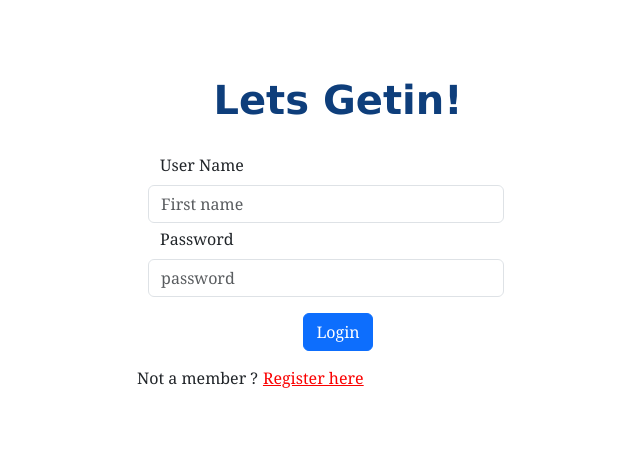
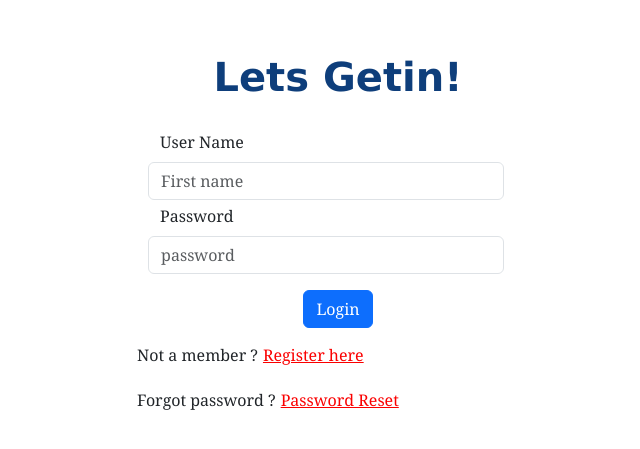
Before and after one commit to SelvakumarBoominathan/CleanEase-FrontEnd, a React (Vite) app: page /Login in a window 1280 px wide. Shown: the part 149-598 px from the top of the page, without its empty margins (302-942 px from the left). Built offline with nearby package versions, Linux system fonts and the light colour scheme.

Commit message:
reset password page added

```diff
--- a/src/App.jsx
+++ b/src/App.jsx
@@ -5,6 +5,7 @@ import Homepage from "./_components/_Homepage.jsx";
 import "bootstrap/dist/css/bootstrap.min.css";
 import Registerpage from "./_components/_Registerpage/Registerpage";
 import Login from "./_components/_Login/Login";
+import Password_reset from "./_components/_Passswordreset/PasswordReset.jsx";
 
 function App() {
   return (
@@ -15,6 +16,7 @@ function App() {
             <Route path="/" element={<Homepage />} />
             <Route path="/Registerpage" element={<Registerpage />} />
             <Route path="/Login" element={<Login />} />
+            <Route path="/passwordreset" element={<Password_reset />} />
           </Routes>
         </BrowserRouter>
       </div>
--- a/src/_components/_Login/Login-styles.css
+++ b/src/_components/_Login/Login-styles.css
@@ -29,6 +29,14 @@ h1 {
   color: rgb(250, 0, 0);
 }
 
+.pasword-reset-link-container {
+  display: flex;
+  margin-top: 5px;
+}
+.pasword-reset-link {
+  color: rgb(250, 0, 0);
+}
+
 p {
   margin-right: 5px;
 }
--- a/src/_components/_Login/Login.jsx
+++ b/src/_components/_Login/Login.jsx
@@ -6,8 +6,6 @@ import Form from "react-bootstrap/Form";
 import Row from "react-bootstrap/Row";
 import "./Login-styles.css";
 import { Link } from "react-router-dom";
-import { Toaster } from "react-hot-toast";
-import { useFormik } from "formik";
 
 const Login = () => {
   const [validated, setValidated] = useState(false);
@@ -89,6 +87,12 @@ const Login = () => {
             Register here
           </Link>
         </div>
+        <div className="pasword-reset-link-container">
+          <p>Forgot password ?</p>
+          <Link className="pasword-reset-link" to="/passwordreset">
+            Password Reset
+          </Link>
+        </div>
       </Form>
     </Container>
   );
--- /dev/null
+++ b/src/_components/_Passswordreset/PasswordReset.jsx
@@ -0,0 +1,11 @@
+import React from "react";
+
+const Password_reset = () => {
+  return (
+    <div>
+      <h1>password reset page</h1>
+    </div>
+  );
+};
+
+export default Password_reset;
```
Also changed, not shown: src/_components/_Passswordreset/Password-reset-styles.css (added).
